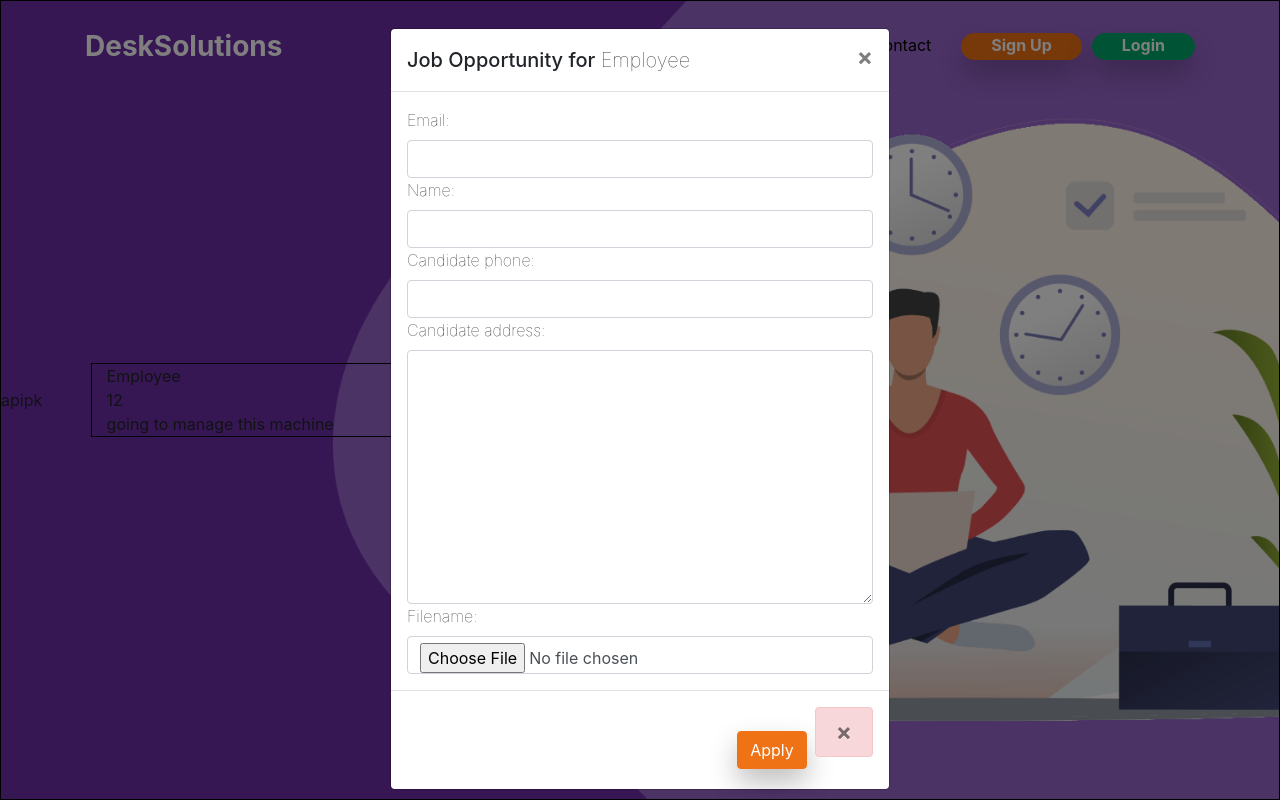
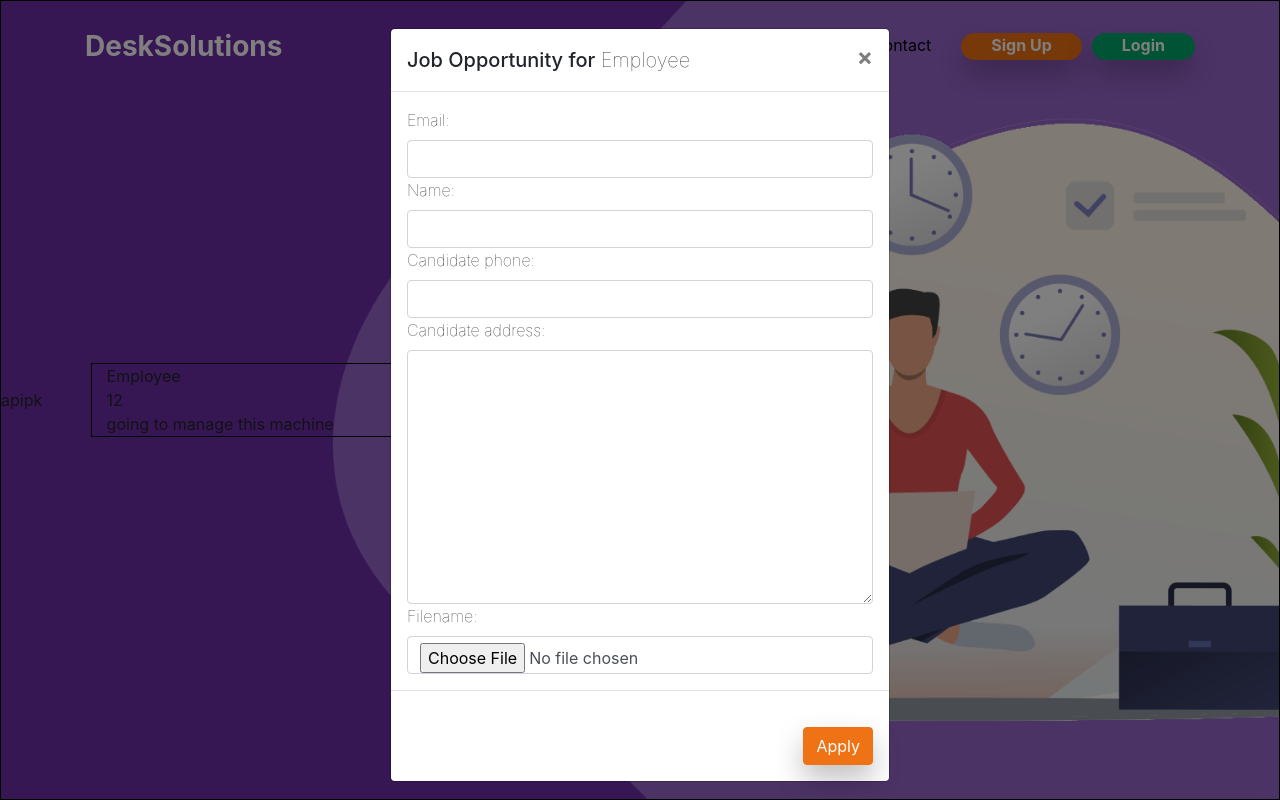
Before and after one commit to kaleemshahid/DeskSolutions, a Django app: page /home/jobs/1/ in a window 1280 px wide, after a click on "Apply for this job". Run offline with Django 3.2, Linux system fonts and the light colour scheme; data comes from the database, SQL or seed files in the repository; both versions use the stored data as it was after the commit; some libraries are stand-ins or nearby versions.

Commit message:
working on modal bugs

```diff
--- a/DeskSolutions/account/admin.py
+++ b/DeskSolutions/account/admin.py
@@ -218,7 +218,7 @@
             if request.user is not None:
                 field.queryset = field.queryset.filter(organization__exact = request.user.organization)
                 print(field.queryset)
-        elif db_field.name == 'position':
+        if db_field.name == 'position':
             if request.user is not None:
                 field.queryset = field.queryset.filter(organization__exact = request.user.organization)
                 print(field.queryset)
--- a/DeskSolutions/desksolutionsbase/static/desksolutionsbase/js/application.js
+++ b/DeskSolutions/desksolutionsbase/static/desksolutionsbase/js/application.js
@@ -1,6 +1,14 @@
 $(document).ready(function(){
 
-    $('#modal_open_btn').on('click', function () {
+    // $('#modal_open_btn').on('click', function () {
+    //     // $('#app_form_id').trigger('reset');
+    //     $('#app_form_id')[0].reset();
+    // })
+    // $('#btnClose').on('click', function () {
+    //     alert("btn close")
+    //     $('#app_form_id').trigger('reset');
+    // })
+    $('#modal').on('hidden.bs.modal', function(){
         $('#app_form_id').trigger('reset');
     })
     $('.application-upload').submit(function (e) {
@@ -32,10 +40,21 @@
                             // console.log('#id_' + i)
                         //     console.log("nothing")
                         // }
+
                         var id = '#form-' + i + '-error'
+                        if (i == ""){
                         // console.log($(".form-field").children(id).children())
                         // $(id).hide()
-                        $(id).text(response[i])
+                        console.log(i)
+                            $(id).text(response[i])
+                        }
+                        else if(i == ""){
+                            console.log("asdsad")
+                        }
+                        else{
+                            console.log("id no")
+                            $(id).text("")
+                        }
                         // var id = '#id_' + i
                         // $(id).parent().append(form_msg[i])
 
@@ -46,7 +65,10 @@
                     }
                 } else {
                     console.log("response ni mila")
-                    $('.application-upload').parent().html("<p class='lead'>Application submitted successfully! The company will contact you upon qualification")
+                    $('.application-upload').parent().html("<p class=''>Application submitted successfully! The company will contact you upon qualification")
+                    $("#submit-application-btn").hide()
+                    $('#app_form_id').trigger('reset');
+
                 }
 
             },
--- a/DeskSolutions/desksolutionsbase/static/desksolutionsbase/js/setup.js
+++ b/DeskSolutions/desksolutionsbase/static/desksolutionsbase/js/setup.js
@@ -15,11 +15,7 @@
                 if (form_msg) {
                     console.log("Form has errors")
                     for (var i in form_msg) {
-                        // var error_message = "<p style='color: red'>" + form_msg[i] + "</p>"
-                        // var id = '#id_' + i
-                        // $(id).parent('p').append(form_msg[i])
-                        // $(id).addClass('ss');
-                        // $("#form_error").show(form_msg[i])
+
                         var error_id = '#error-' + i
                         var id = 'id_' + i
                         console.log(error_id)
@@ -32,7 +28,6 @@
                 }
                 else {
                     console.log("Form submitted")
-                    // alert("sdfsfsfd")
                     $("#organizationformlink").removeClass('active active_tab1')
                     $("#organizationformlink").removeAttr('href data-toggle')
                     $("#orgtab").removeClass('active')
@@ -102,7 +97,7 @@
                 else{
                     $("#organizationformlink").removeClass('active active_tab1')
                     $("#organizationformlink").removeAttr('href data-toggle')
-                    $("#orgtab").removeClass('active')
+                    $("#orgtab").removeClass('active in')
                     $("#organizationformlink").addClass('inactive_tab1')
                     $("#userformlink").removeClass('inactive_tab1')
                     $("#userformlink").addClass('active active_tab1')
--- a/DeskSolutions/desksolutionsbase/templates/desksolutionsbase/jobs.html
+++ b/DeskSolutions/desksolutionsbase/templates/desksolutionsbase/jobs.html
@@ -28,7 +28,7 @@
                   <div class="modal-content">
                     <div class="modal-header">
                       <h5 class="modal-title" id="exampleModalLabel">Job Opportunity for <span style="font-weight: lighter;">{{job.title}}</span></h5>
-                      <button type="button" class="close" data-dismiss="modal" aria-label="Close">
+                      <button id="btnClose" type="button" class="close" data-dismiss="modal" aria-label="Close">
                         <span aria-hidden="true">&times;</span>
                       </button>
                     </div>
@@ -51,14 +51,14 @@
                             <input type="hidden" name="app_id" value="{{job.pk}}">
                     </div>
                     <div class="modal-footer">
-                      <input type="submit" value="Apply" name="submit" class="btn btn-primary">
+                      <input type="submit" value="Apply" name="submit" class="btn btn-primary" id="submit-application-btn">
                       </form>
-                      <div class="alert alert-danger alert-dismissable app_form_alert">
+                      <!-- <div class="alert alert-danger alert-dismissable app_form_alert">
                         <button type="button" class="close" data-dismiss="alert" aria-label="Close">
                           <span aria-hidden="true">&times;</span>
                         </button>
                         <span class="app_form_error"></span>
-                      </div>
+                      </div> -->
                       <!-- <button style="border: 1px solid black" class="btn btn-secondary" data-dismiss="modal">Close</button> -->
                     </div>
                   </div>
@@ -70,24 +70,4 @@
     </div>
 </header>
 
-
-
-<!-- <script>
-  $(document).ready(function(){
-    // $("#job.pk").on('click', function(){
-    //   alert("Asdad")
-    //   // $(".application").hide()
-    // })
-  $("[data-role=application]").hide()
-  $('[data-role=upButton]').click(function(){
-    var post_id = $(this).attr('job_id');
-    var app_id = $("[data-role=application]").attr('app_id');
-    alert(app_id)
-    $(app_id).show()
-  });
-
-
-
-  })
-</script> -->
 {% endblock %}
--- a/DeskSolutions/desksolutionsbase/templates/desksolutionsbase/signup.html
+++ b/DeskSolutions/desksolutionsbase/templates/desksolutionsbase/signup.html
@@ -54,9 +54,9 @@
                             <span class="text-danger error-span" id="error-{{register_form.org_address.html_name}}"></span>
                         </div>
                         <div class="form-group">
-                                <label class="org-label" for="id_logo">Logo</label>
-                                {{ register_form.logo }}
-                                <span class="text-danger error-span" id="error-{{register_form.logo.html_name}}"></span>
+                            <label class="org-label" for="id_logo">Logo</label>
+                            {{ register_form.logo }}
+                            <span class="text-danger error-span" id="error-{{register_form.logo.html_name}}"></span>
                         </div>
                         <div class="d-flex justify-content-between">
                         <input class="btn btn-info" type="submit" name="signup" value="Sign Up">
```
Also changed, not shown: DeskSolutions/db.sqlite3, 3 other files.
